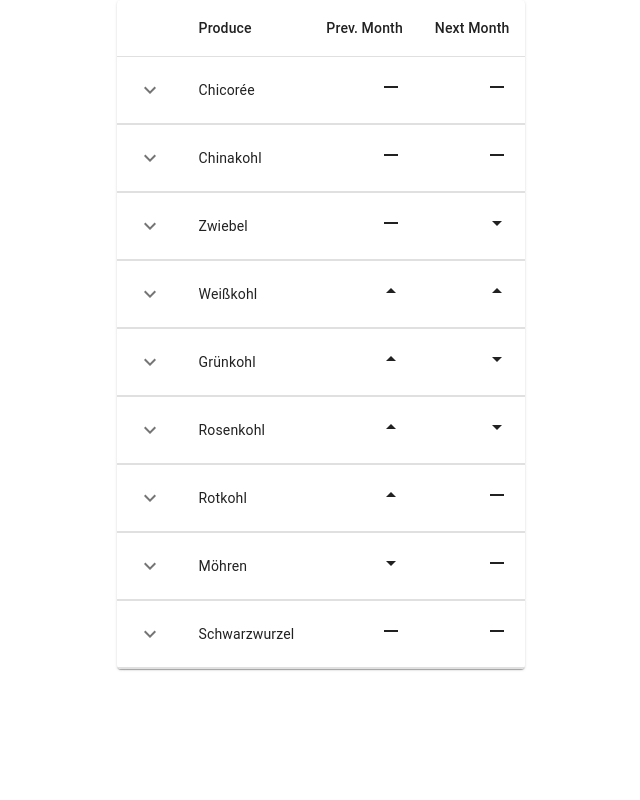
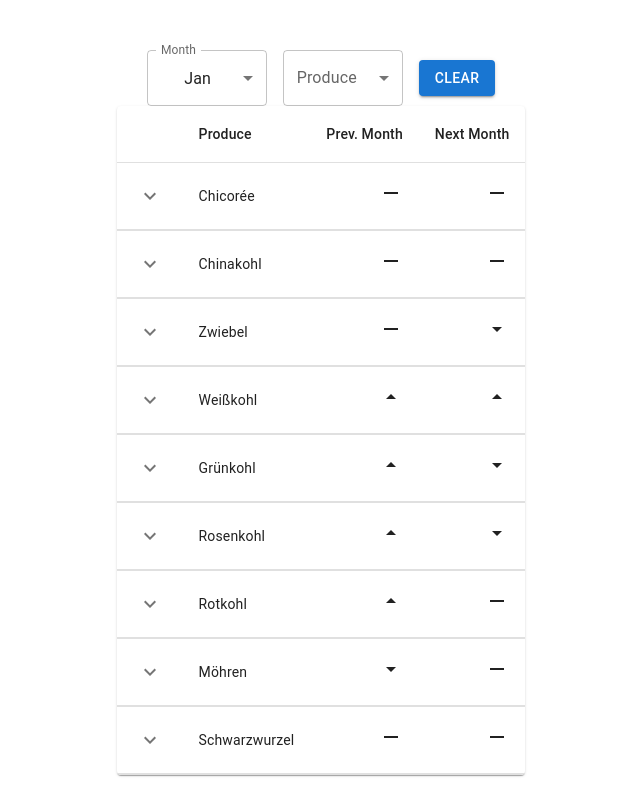
Before and after one commit to JSalazr/gemuse-tracker, a React (Create React App) app: page / in a window 1280 px wide. Shown: the whole page, without its empty margins (319-959 px from the left). Built offline with nearby package versions, Linux system fonts and the light colour scheme.

Commit message:
Filters applied

```diff
--- a/src/App.css
+++ b/src/App.css
@@ -1,5 +1,6 @@
 .App {
   text-align: center;
+  margin-top: 50px;
 }
 
 .App-logo {
--- a/src/App.js
+++ b/src/App.js
@@ -6,34 +6,49 @@ import { Grid } from "@mui/material";
 import ProduceTable from "./Components/ProduceTable";
 import { produce } from "./data";
 import "./App.css";
+import ClearButton from "./Components/ClearButton";
 
-const filterProduce = (produceArr, month) => {
+const filterProduce = (produceArr, month, selectedProduce) => {
   produceArr.sort((a, b) => b.commonality[month] - a.commonality[month]);
 
-  return produceArr.filter(
-    (produce) =>
+  return produceArr.filter((produce) => {
+    if (selectedProduce !== "") {
+      return produce.name === selectedProduce;
+    }
+    return (
       produce.commonality[month] >=
       (Math.max(...produce.commonality) + Math.min(...produce.commonality)) / 2
-  );
+    );
+  });
 };
 
 const App = () => {
   const [month, setMonth] = useState(moment().month());
+  const [selectedProduce, setSelectedProduce] = useState("");
 
   return (
     <div className="App">
-      {/* <Grid container alignItems="center" justifyContent="center" spacing={2}>
+      <Grid container alignItems="center" justifyContent="center" spacing={2}>
         <Grid item size={8}>
-          <MonthPicker />
+          <MonthPicker month={month} setMonth={setMonth} disable={selectedProduce !== ""}/>
         </Grid>
         <Grid item size={4}>
-          <ProducePicker />
+          <ProducePicker
+            selectedProduce={selectedProduce}
+            setSelectedProduce={setSelectedProduce}
+          />
         </Grid>
-      </Grid> */}
+        <Grid item size={4}>
+          <ClearButton
+            setMonth={setMonth}
+            setSelectedProduce={setSelectedProduce}
+          />
+        </Grid>
+      </Grid>
       <Grid container alignItems="center" justifyContent="center" spacing={2}>
         <Grid item size={4}>
           <ProduceTable
-            data={filterProduce([...produce], month)}
+            data={filterProduce([...produce], month, selectedProduce)}
             month={month}
           />
         </Grid>
--- /dev/null
+++ b/src/Components/ClearButton.js
@@ -0,0 +1,15 @@
+import * as React from 'react';
+import Button from '@mui/material/Button';
+import moment from 'moment';
+
+const ClearButton = ({setMonth, setSelectedProduce}) => {
+  const clearFilters = () => {
+    setMonth(moment().month());
+    setSelectedProduce("");
+  }
+  return (
+    <Button variant="contained" onClick={clearFilters}>Clear</Button>
+  );
+}
+
+export default ClearButton;
--- a/src/Components/MonthPicker.js
+++ b/src/Components/MonthPicker.js
@@ -1,27 +1,48 @@
-import React from "react";
-import ButtonGroup from "@mui/material/ButtonGroup";
-import Button from "@mui/material/Button";
+import React, { useState } from "react";
+import Box from "@mui/material/Box";
+import InputLabel from "@mui/material/InputLabel";
+import MenuItem from "@mui/material/MenuItem";
+import FormControl from "@mui/material/FormControl";
+import Select from "@mui/material/Select";
 
-const MonthPicker = () => {
+const months = [
+  "Jan",
+  "Feb",
+  "Mar",
+  "Apr",
+  "May",
+  "Jun",
+  "Jul",
+  "Aug",
+  "Sept",
+  "Oct",
+  "Nov",
+  "Dec",
+];
+
+const MonthPicker = ({month, setMonth, disable}) => {
+  const handleChange = (event) => {
+    setMonth(event.target.value);
+  };
+
   return (
-    <ButtonGroup variant="contained" orientation="vertical" aria-label="outlined primary button group">
-      <ButtonGroup variant="contained" aria-label="outlined primary button group">
-        <Button>Jan</Button>
-        <Button>Feb</Button>
-        <Button>Mär</Button>
-        <Button>Apr</Button>
-        <Button>Mai</Button>
-        <Button>Jun</Button>
-      </ButtonGroup>
-      <ButtonGroup variant="contained" aria-label="outlined primary button group">
-        <Button>Jul</Button>
-        <Button>Aug</Button>
-        <Button>Sep</Button>
-        <Button>Okt</Button>
-        <Button>Nov</Button>
-        <Button>Dez</Button>
-      </ButtonGroup>
-    </ButtonGroup>
+    <Box sx={{ minWidth: 120 }}>
+      <FormControl fullWidth>
+        <InputLabel id="demo-simple-select-label">Month</InputLabel>
+        <Select
+          labelId="demo-simple-select-label"
+          id="demo-simple-select"
+          value={month}
+          label="Month"
+          onChange={handleChange}
+          disabled={disable}
+        >
+          {months.map((month, index) => (
+            <MenuItem value={index}>{month}</MenuItem>
+          ))}
+        </Select>
+      </FormControl>
+    </Box>
   );
 };
 
--- a/src/Components/ProducePicker.js
+++ b/src/Components/ProducePicker.js
@@ -4,28 +4,27 @@ import InputLabel from "@mui/material/InputLabel";
 import MenuItem from "@mui/material/MenuItem";
 import FormControl from "@mui/material/FormControl";
 import Select from "@mui/material/Select";
+import { produce } from "../data";
 
-const ProducePicker = () => {
-  const [age, setAge] = useState("");
-
+const ProducePicker = ({selectedProduce, setSelectedProduce}) => {
   const handleChange = (event) => {
-    setAge(event.target.value);
+    setSelectedProduce(event.target.value);
   };
 
   return (
     <Box sx={{ minWidth: 120 }}>
       <FormControl fullWidth>
-        <InputLabel id="demo-simple-select-label">Age</InputLabel>
+        <InputLabel id="demo-simple-select-label">Produce</InputLabel>
         <Select
           labelId="demo-simple-select-label"
           id="demo-simple-select"
-          value={age}
-          label="Age"
+          value={selectedProduce}
+          label="Produce"
           onChange={handleChange}
         >
-          <MenuItem value={10}>Ten</MenuItem>
-          <MenuItem value={20}>Twenty</MenuItem>
-          <MenuItem value={30}>Thirty</MenuItem>
+          {produce.map((prod) => (
+            <MenuItem value={prod.name}>{prod.name}</MenuItem>
+          ))}
         </Select>
       </FormControl>
     </Box>
```
